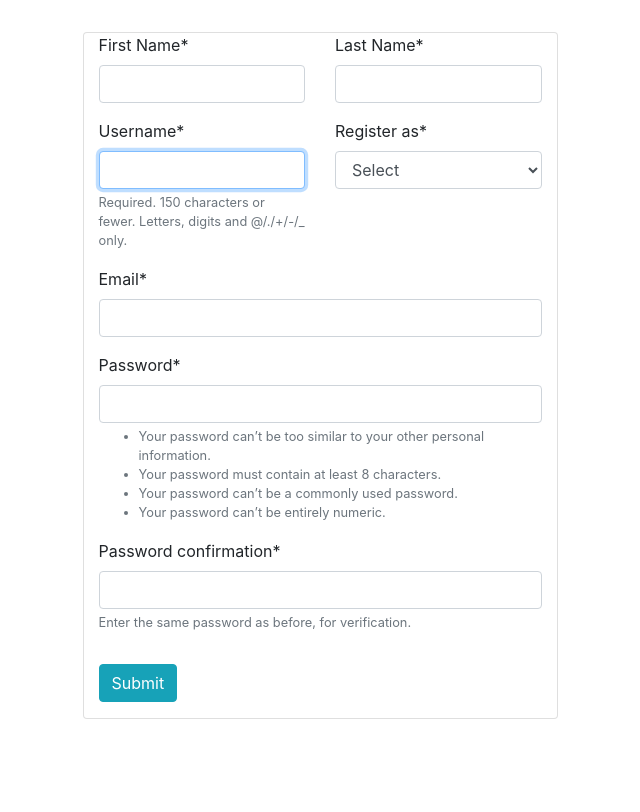
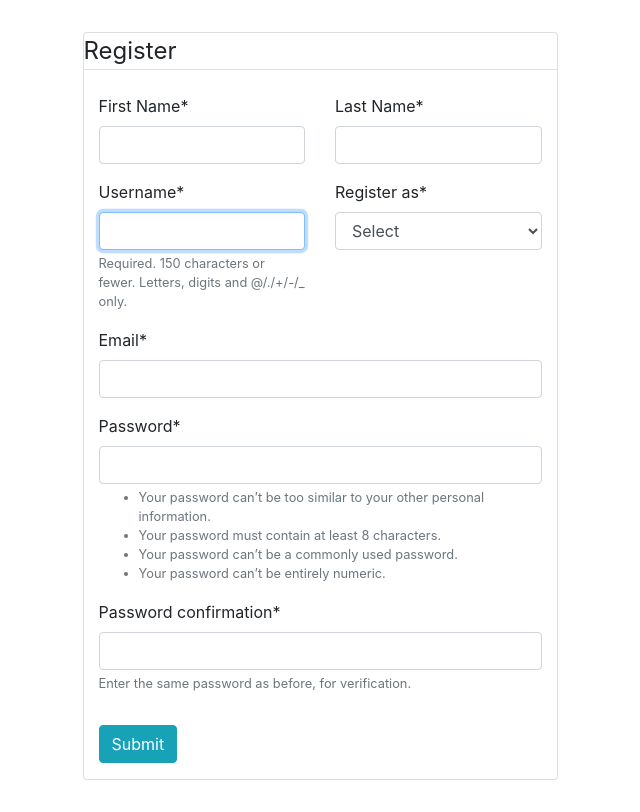
Before and after one commit to gitbush/tenant_share, a Django app: page /users/register in a window 1280 px wide. Shown: the whole page, without its empty margins (320-960 px from the left). Before the commit the page ends 719 px from the top, so only its background shows below. Run offline with Django 3.2, Linux system fonts and the light colour scheme; some libraries are stand-ins or nearby versions.

Commit message:
Add label to register page
UX

```diff
--- a/users/templates/users/register.html
+++ b/users/templates/users/register.html
@@ -13,6 +13,7 @@
                 <form action="" method="POST">
                     {% csrf_token %}
                     <div class="form-group row justify-content-center">
+                        <legend class="border-bottom mb-4">Register</legend>
                         <div class="col-6">{{ registerForm.first_name|as_crispy_field}}</div>
                         <div class="col-6">{{ registerForm.last_name|as_crispy_field }}</div>
                         <div class="col-6">{{ registerForm.username|as_crispy_field }}</div>
```
